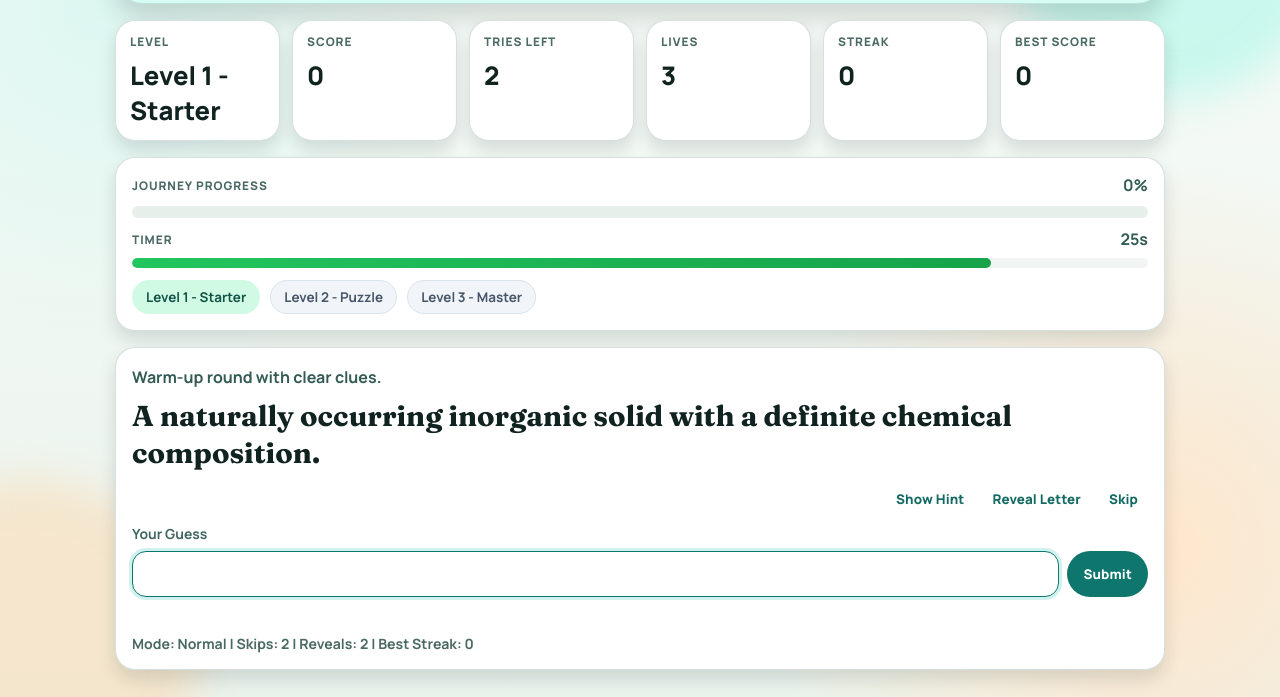
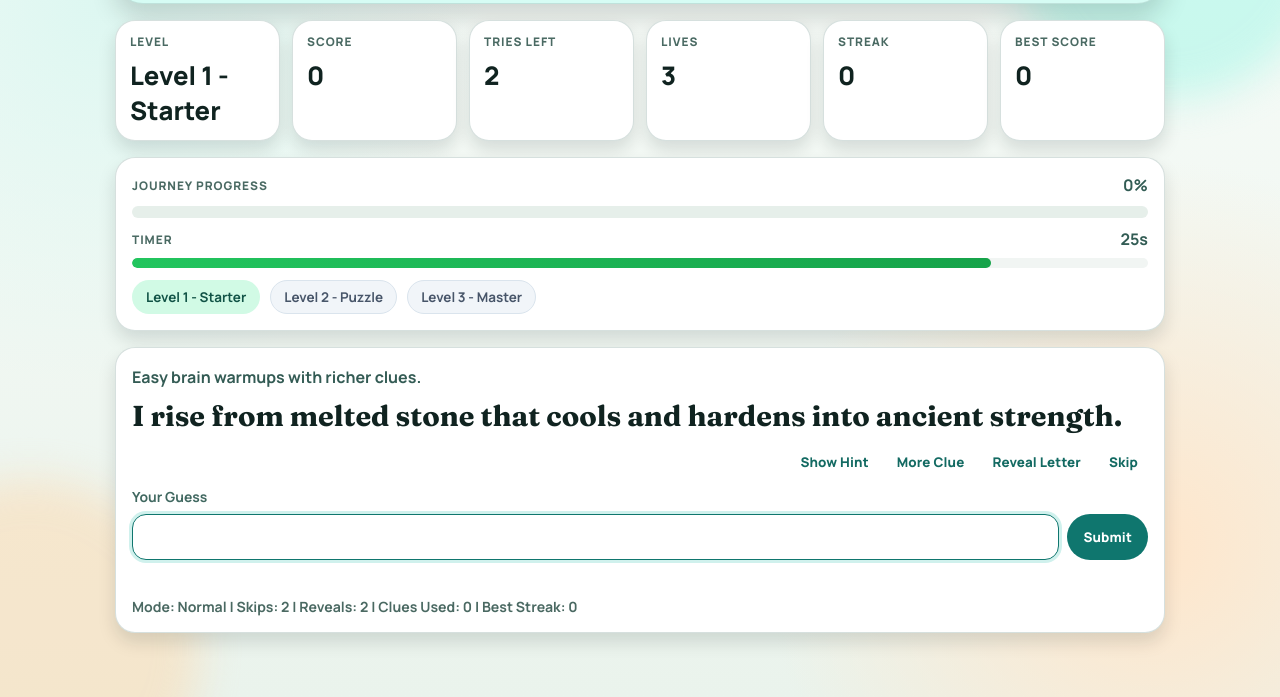
Before and after one commit to cyrilkups/Word-Guess-Game, a plain HTML site: page index.html in a window 1280 px wide. Shown: the part 131-828 px from the top of the page. Drawn offline with Linux system fonts and the light colour scheme.

Commit message:
Add richer riddles and progressive more-clue hint system

```diff
--- a/app.js
+++ b/app.js
@@ -1,67 +1,157 @@
 const levels = [
   {
     name: "Level 1 - Starter",
-    description: "Warm-up round with clear clues.",
+    description: "Easy brain warmups with richer clues.",
     basePoints: 10,
     questions: [
       {
-        clue: "A naturally occurring inorganic solid with a definite chemical composition.",
+        clue: "I am born deep in earth, never planted, and sometimes sparkle in silence. What am I?",
         answer: "mineral",
-        hint: "Starts with m and ends with l.",
+        hints: [
+          "Geology studies me.",
+          "You can find me in rocks and ores.",
+          "I start with m and end with l.",
+        ],
       },
       {
-        clue: "Rocks formed from cooled molten material.",
+        clue: "I rise from melted stone that cools and hardens into ancient strength.",
         answer: "igneous",
-        hint: "Starts with i and has 7 letters.",
+        hints: [
+          "I am a type of rock.",
+          "I form from magma or lava.",
+          "I start with i and have 7 letters.",
+        ],
       },
       {
-        clue: "Small particles that settle at the bottom of water bodies.",
+        clue: "I drift, I settle, I layer; over years I become history under your feet.",
         answer: "sediment",
-        hint: "Starts with s and ends with t.",
+        hints: [
+          "Rivers carry me.",
+          "I often gather at the bottom of water.",
+          "I start with s and end with t.",
+        ],
+      },
+      {
+        clue: "I am a memory of life turned to stone, older than stories.",
+        answer: "fossil",
+        hints: [
+          "Dinosaurs are often known through me.",
+          "I preserve traces of ancient organisms.",
+          "I start with f and end with l.",
+        ],
+      },
+      {
+        clue: "Wind and water carve me slowly; I become a giant path between cliffs.",
+        answer: "canyon",
+        hints: [
+          "I am a deep valley.",
+          "The Grand one is world famous.",
+          "I start with c and end with n.",
+        ],
       },
     ],
   },
   {
     name: "Level 2 - Puzzle",
-    description: "Sharper clues, less room for mistakes.",
+    description: "Intriguing statements that require sharper thinking.",
     basePoints: 14,
     questions: [
       {
-        clue: "I am a force that pulls objects toward each other.",
+        clue: "I am invisible, always pulling, and no one escapes my reach.",
         answer: "gravity",
-        hint: "g......y",
+        hints: [
+          "I keep planets in orbit.",
+          "When you jump, I bring you back down.",
+          "g......y",
+        ],
       },
       {
-        clue: "This 4-letter word reads the same forward and backward.",
+        clue: "I look the same forward and backward, and I split the day in two.",
         answer: "noon",
-        hint: "n..n",
+        hints: [
+          "I happen at midday.",
+          "I am a palindrome.",
+          "n..n",
+        ],
       },
       {
-        clue: "Drop me and I crack, smile at me and I smile back.",
+        clue: "Break me with a fall, wake me with a glance, and I always return your face.",
         answer: "mirror",
-        hint: "m....r",
+        hints: [
+          "I live on walls and in bathrooms.",
+          "I reflect light.",
+          "m....r",
+        ],
+      },
+      {
+        clue: "I follow you in light, disappear in darkness, and never make a sound.",
+        answer: "shadow",
+        hints: [
+          "I copy your shape.",
+          "I am made by blocked light.",
+          "s.....w",
+        ],
+      },
+      {
+        clue: "You speak to me in mountains and I answer with your own voice.",
+        answer: "echo",
+        hints: [
+          "I repeat what you say.",
+          "You hear me in caves and valleys.",
+          "e..o",
+        ],
       },
     ],
   },
   {
     name: "Level 3 - Master",
-    description: "Final riddles. Stay calm and move fast.",
+    description: "Deeper riddles. Think before every move.",
     basePoints: 20,
     questions: [
       {
-        clue: "If I drink, I die. If I eat, I am fine.",
+        clue: "Feed me and I live; drown me and I vanish instantly.",
         answer: "fire",
-        hint: "4 letters, common element.",
+        hints: [
+          "I need oxygen.",
+          "I give warmth and light.",
+          "4 letters, starts with f.",
+        ],
       },
       {
-        clue: "I am so fragile that saying my name can break me.",
+        clue: "Say my name and I am gone.",
         answer: "silence",
-        hint: "Starts with s, ends with e.",
+        hints: [
+          "Libraries ask for me.",
+          "I am the absence of noise.",
+          "I start with s and end with e.",
+        ],
       },
       {
-        clue: "It runs but never walks, has a mouth but never eats.",
+        clue: "I run forever but never walk. I have a mouth but never eat.",
         answer: "river",
-        hint: "r...r",
+        hints: [
+          "I can be calm or wild.",
+          "I flow toward seas and lakes.",
+          "r...r",
+        ],
+      },
+      {
+        clue: "I heal all wounds, steal every moment, and can never be paused in real life.",
+        answer: "time",
+        hints: [
+          "Clocks measure me.",
+          "Everyone has the same 24 hours per day.",
+          "t..e",
+        ],
+      },
+      {
+        clue: "I visit while you sleep, build impossible worlds, and disappear by morning.",
+        answer: "dream",
+        hints: [
+          "I happen in your mind at night.",
+          "Nightmares are my darker form.",
+          "d...m",
+        ],
       },
     ],
   },
@@ -117,6 +207,7 @@ const hintText = document.getElementById("hintText");
 const assistText = document.getElementById("assistText");
 const metaInfo = document.getElementById("metaInfo");
 const hintBtn = document.getElementById("hintBtn");
+const moreClueBtn = document.getElementById("moreClueBtn");
 const revealBtn = document.getElementById("revealBtn");
 const skipBtn = document.getElementById("skipBtn");
 const answerForm = document.getElementById("answerForm");
@@ -153,8 +244,10 @@ let bestStreakThisRun = 0;
 let livesLeft = gameMode.lives;
 let skipsLeft = gameMode.skips;
 let revealsLeft = gameMode.reveals;
+let cluesUsed = 0;
 let completedQuestions = 0;
-let hintShown = false;
+let revealedHintCount = 0;
+let hintsVisible = false;
 let isLocked = false;
 let timerId = null;
 let timeLeft = gameMode.timeLimit;
@@ -172,6 +265,37 @@ function readStoredInt(key) {
 
 function writeStoredInt(key, value) {
   window.localStorage.setItem(key, String(value));
+}
+
+function getHintsForQuestion(question) {
+  if (Array.isArray(question.hints) && question.hints.length > 0) {
+    return question.hints;
+  }
+  if (typeof question.hint === "string" && question.hint.trim()) {
+    return [question.hint];
+  }
+  return [];
+}
+
+function renderHintPanel() {
+  const question = getCurrentQuestion();
+  const hints = getHintsForQuestion(question);
+
+  if (!hintsVisible || revealedHintCount === 0 || hints.length === 0) {
+    hintText.classList.add("hidden");
+    hintText.textContent = "";
+    hintBtn.textContent = hints.length > 0 ? "Show Hint" : "No Hints";
+    moreClueBtn.textContent = "More Clue";
+    return;
+  }
+
+  const activeHints = hints.slice(0, revealedHintCount);
+  const compiled = activeHints.map((hint, idx) => `${idx + 1}. ${hint}`).join("  ");
+  hintText.textContent = `Clues: ${compiled}`;
+  hintText.classList.remove("hidden");
+  hintBtn.textContent = "Hide Hints";
+  moreClueBtn.textContent =
+    revealedHintCount >= hints.length ? "All Clues Used" : "More Clue";
 }
 
 function shuffleQuestions() {
@@ -199,8 +323,10 @@ function resetGame() {
   livesLeft = gameMode.lives;
   skipsLeft = gameMode.skips;
   revealsLeft = gameMode.reveals;
+  cluesUsed = 0;
   completedQuestions = 0;
-  hintShown = false;
+  revealedHintCount = 0;
+  hintsVisible = false;
   isLocked = false;
   timeLeft = gameMode.timeLimit;
   feedback.textContent = "";
@@ -258,12 +384,16 @@ function updateTimerUI() {
 
 function updateMetaInfo() {
   metaInfo.textContent =
-    `Mode: ${gameMode.label} | Skips: ${skipsLeft} | Reveals: ${revealsLeft} | Best Streak: ${bestStreakAllTime}`;
+    `Mode: ${gameMode.label} | Skips: ${skipsLeft} | Reveals: ${revealsLeft} | Clues Used: ${cluesUsed} | Best Streak: ${bestStreakAllTime}`;
 }
 
-function updateUI() {
+function updateUI(options = {}) {
+  const { preserveInput = false } = options;
   const level = getCurrentLevel();
   const question = getCurrentQuestion();
+  const hints = getHintsForQuestion(question);
+  const moreCluesAvailable = revealedHintCount < hints.length;
+
   levelLabel.textContent = level.name;
   scoreValue.textContent = String(score);
   triesValue.textContent = String(attemptsLeft);
@@ -272,14 +402,18 @@ function updateUI() {
   bestScoreValue.textContent = String(bestScore);
   levelDescription.textContent = level.description;
   clueText.textContent = question.clue;
-  hintText.textContent = `Hint: ${question.hint}`;
-  hintText.classList.toggle("hidden", !hintShown);
-  hintBtn.textContent = hintShown ? "Hide Hint" : "Show Hint";
+
+  renderHintPanel();
+
   revealBtn.disabled = isLocked || revealsLeft <= 0;
   skipBtn.disabled = isLocked || skipsLeft <= 0;
-  answerInput.value = "";
+  hintBtn.disabled = isLocked || hints.length === 0;
+  moreClueBtn.disabled = isLocked || hints.length === 0 || !moreCluesAvailable;
+
+  if (!preserveInput) {
+    answerInput.value = "";
+  }
   answerInput.disabled = isLocked;
-  hintBtn.disabled = isLocked;
   updateProgress();
   updateTimerUI();
   updateMetaInfo();
@@ -289,9 +423,10 @@ function updateUI() {
 function lockInput(locked) {
   isLocked = locked;
   answerInput.disabled = locked;
-  hintBtn.disabled = locked;
   revealBtn.disabled = locked || revealsLeft <= 0;
   skipBtn.disabled = locked || skipsLeft <= 0;
+  hintBtn.disabled = locked;
+  moreClueBtn.disabled = locked;
 }
 
 function startTimer() {
@@ -364,7 +499,8 @@ function goToNextQuestion() {
   if (!isEndOfLevel) {
     currentQuestionIndex += 1;
     attemptsLeft = gameMode.attempts;
-    hintShown = false;
+    revealedHintCount = 0;
+    hintsVisible = false;
     assistText.classList.add("hidden");
     assistText.textContent = "";
     lockInput(false);
@@ -458,7 +594,7 @@ function revealLetter() {
   assistText.textContent = `Reveal: first letter "${first}", last letter "${last}".`;
   assistText.classList.remove("hidden");
   score = Math.max(0, score - 1);
-  updateUI();
+  updateUI({ preserveInput: true });
 }
 
 function skipQuestion() {
@@ -471,6 +607,18 @@ function skipQuestion() {
   setFeedback(`Skipped. Answer was "${getCurrentQuestion().answer}".`, "error");
   updateUI();
   window.setTimeout(goToNextQuestion, 700);
+}
+
+function unlockNextClue() {
+  if (isLocked) return;
+  const hints = getHintsForQuestion(getCurrentQuestion());
+  if (revealedHintCount >= hints.length || hints.length === 0) return;
+  revealedHintCount += 1;
+  hintsVisible = true;
+  cluesUsed += 1;
+  score = Math.max(0, score - 1);
+  setFeedback(`Clue ${revealedHintCount}/${hints.length} unlocked (-1 point).`, "success");
+  updateUI({ preserveInput: true });
 }
 
 answerForm.addEventListener("submit", (event) => {
@@ -486,11 +634,27 @@ answerForm.addEventListener("submit", (event) => {
 });
 
 hintBtn.addEventListener("click", () => {
-  hintShown = !hintShown;
-  hintText.classList.toggle("hidden", !hintShown);
-  hintBtn.textContent = hintShown ? "Hide Hint" : "Show Hint";
+  if (isLocked) return;
+  const hints = getHintsForQuestion(getCurrentQuestion());
+  if (hints.length === 0) return;
+
+  if (hintsVisible) {
+    hintsVisible = false;
+    updateUI({ preserveInput: true });
+    return;
+  }
+
+  if (revealedHintCount === 0) {
+    unlockNextClue();
+    return;
+  }
+
+  hintsVisible = true;
+  setFeedback("Hints shown.", "success");
+  updateUI({ preserveInput: true });
 });
 
+moreClueBtn.addEventListener("click", unlockNextClue);
 revealBtn.addEventListener("click", revealLetter);
 skipBtn.addEventListener("click", skipQuestion);
 
@@ -499,7 +663,8 @@ nextLevelBtn.addEventListener("click", () => {
   currentLevelIndex += 1;
   currentQuestionIndex = 0;
   attemptsLeft = gameMode.attempts;
-  hintShown = false;
+  revealedHintCount = 0;
+  hintsVisible = false;
   assistText.classList.add("hidden");
   assistText.textContent = "";
   lockInput(false);
--- a/index.html
+++ b/index.html
@@ -83,6 +83,7 @@
 
       <div class="actions-inline">
         <button id="hintBtn" class="btn btn-text" type="button">Show Hint</button>
+        <button id="moreClueBtn" class="btn btn-text" type="button">More Clue</button>
         <button id="revealBtn" class="btn btn-text" type="button">Reveal Letter</button>
         <button id="skipBtn" class="btn btn-text" type="button">Skip</button>
       </div>
@@ -96,7 +97,7 @@
       </form>
 
       <p id="feedback" class="feedback" aria-live="polite"></p>
-      <p id="metaInfo" class="meta-info">Skips: 0 | Reveals: 0 | Best Streak: 0</p>
+      <p id="metaInfo" class="meta-info">Skips: 0 | Reveals: 0 | Clues Used: 0 | Best Streak: 0</p>
     </section>
   </main>
 
```
